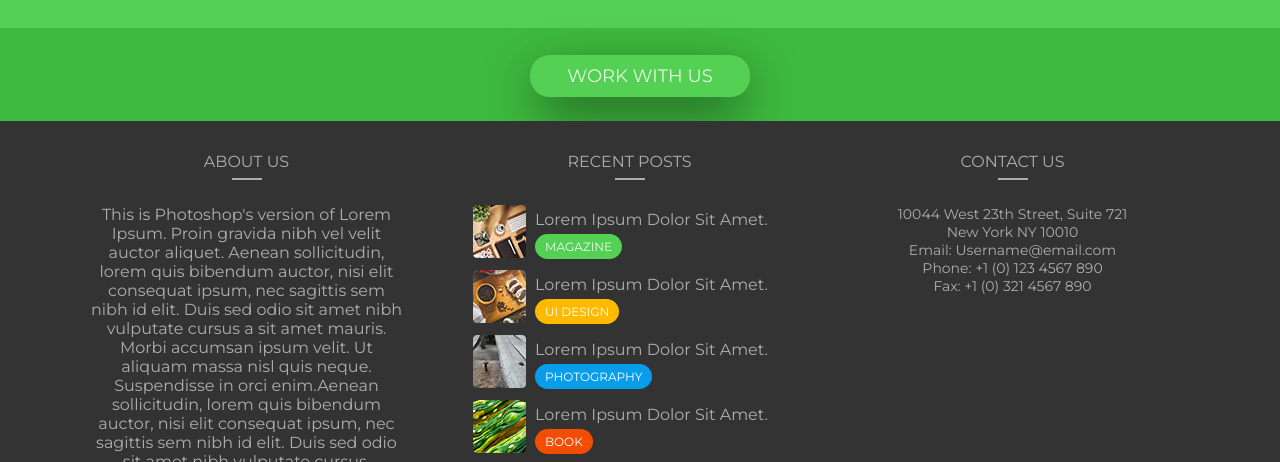
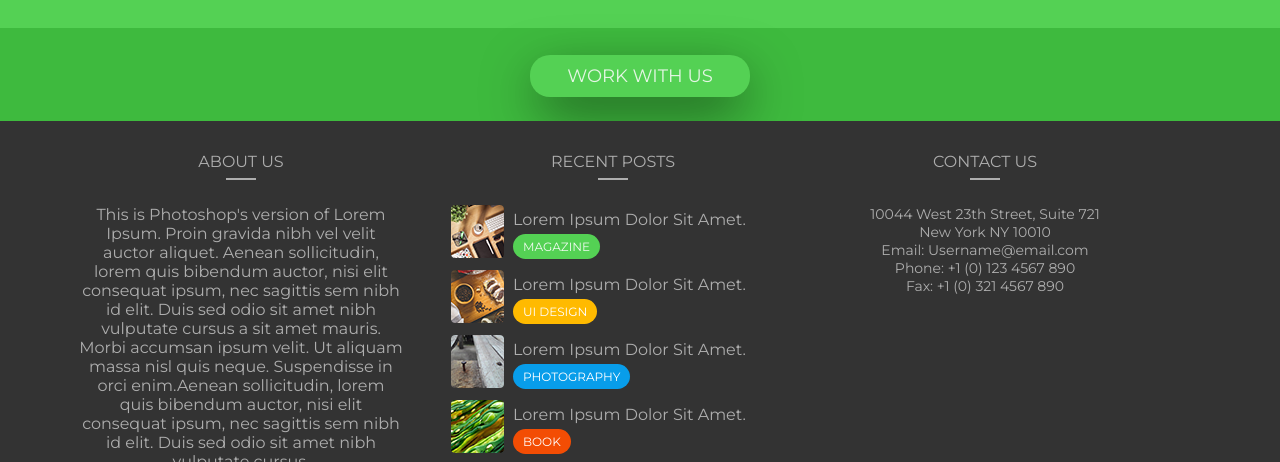
Before and after one commit to OSauceda/SS_Training_Exercise3, a plain HTML site: page exercise3/main.html in a window 1280 px wide. Shown: the part 3288-3750 px from the top of the page. Drawn offline with Linux system fonts and the light colour scheme.

Commit message:
second commit
not finished yet

```diff
--- a/exercise3/css/main.css
+++ b/exercise3/css/main.css
@@ -567,14 +567,15 @@ section {
 
 #company-information .inner-container {
 	font-size: 0;
+	padding: 0 16px;
 }
 
 #company-information .inner-container .information-inner-container {
-	width: 313px;
+	width: 324px;
 	height: 100%;
 	display: inline-block;
 	vertical-align: top;
-	margin: 0 35px;
+	margin: 0 24px;
 }
 
 #company-information .inner-container .information-inner-container h5 {
```
